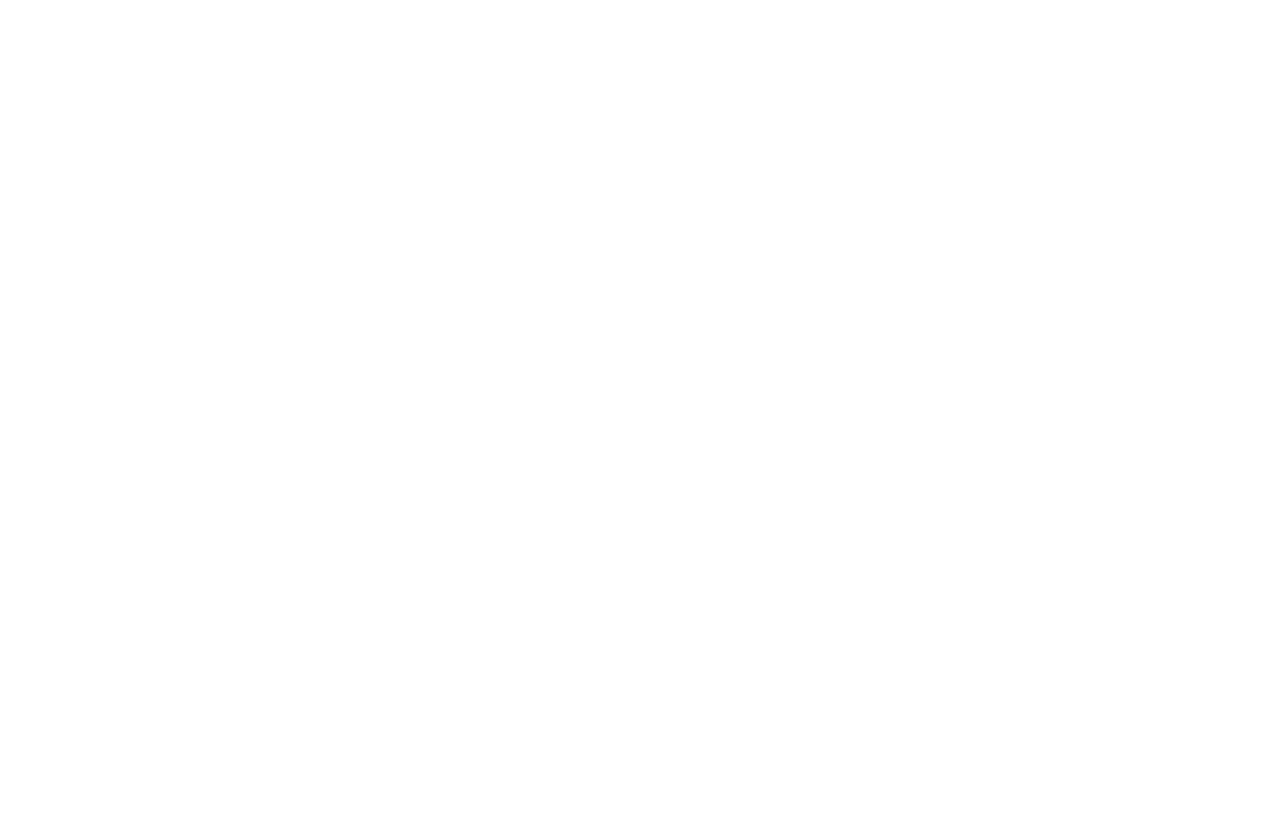
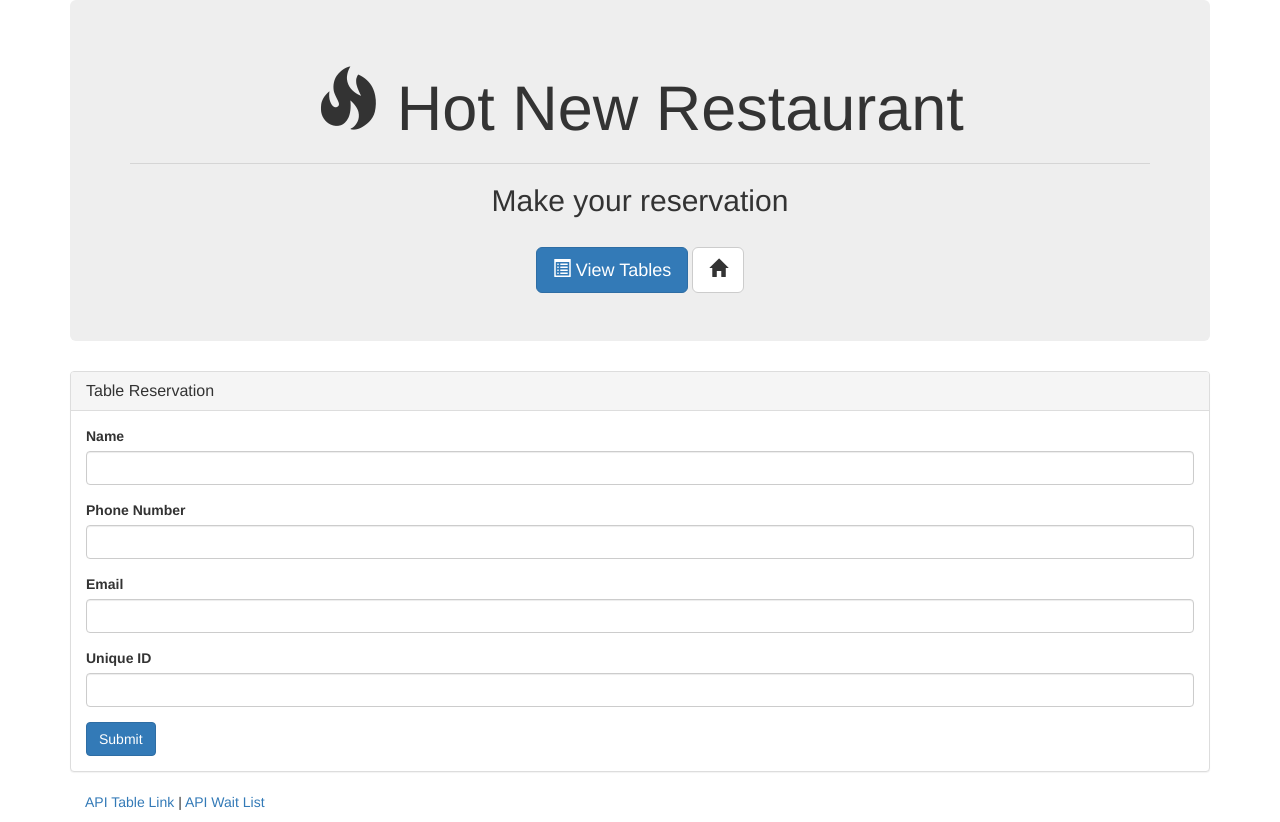
Before and after one commit to mytoehertz/reservationapp, a website: page reservation.html in a window 1280 px wide. Before the commit the page ends 800 px from the top, so only its background shows below. Drawn offline with nearby package versions, Linux system fonts and the light colour scheme.

Commit message:
Updated all html files with template

```diff
--- a/index.html
+++ b/index.html
@@ -2,9 +2,52 @@
 <html lang="en">
   <head>
     <meta charset="UTF-8" />
-    <meta name="viewport" content="width=device-width, initial-scale=1.0" />
-    <meta http-equiv="X-UA-Compatible" content="ie=edge" />
-    <title>index</title>
+    <title>Hot New Restaurant Home Page</title>
+
+    <!-- Latest compiled and minified CSS -->
+    <link
+      rel="stylesheet"
+      href="https://maxcdn.bootstrapcdn.com/bootstrap/3.3.6/css/bootstrap.min.css"
+      integrity="sha384-1q8mTJOASx8j1Au+a5WDVnPi2lkFfwwEAa8hDDdjZlpLegxhjVME1fgjWPGmkzs7"
+      crossorigin="anonymous"
+    />
   </head>
-  <body></body>
+
+  <body>
+    <div class="container">
+      <div class="jumbotron">
+        <h1 class="text-center">
+          <span class="glyphicon glyphicon-fire"></span> Hot New Restaurant
+        </h1>
+        <hr />
+        <h2 class="text-center">
+          We only have 5 tables! Book your seat before they all are gone!
+        </h2>
+        <br />
+
+        <div class="text-center">
+          <a href="/tables"
+            ><button type="button" class="btn btn-lg btn-primary">
+              <span class="glyphicon glyphicon-list-alt"></span> View Tables
+            </button></a
+          >
+          <a href="/reserve"
+            ><button type="button" class="btn btn-lg btn-danger">
+              <span class="glyphicon glyphicon-credit-card"></span> Make
+              Reservation
+            </button></a
+          >
+        </div>
+      </div>
+
+      <footer class="footer">
+        <div class="container">
+          <p>
+            <a href="/api/tables">API Table Link</a> |
+            <a href="/api/waitlist">API Wait List</a>
+          </p>
+        </div>
+      </footer>
+    </div>
+  </body>
 </html>
--- a/reservation.html
+++ b/reservation.html
@@ -0,0 +1,97 @@
+<!DOCTYPE html>
+<html lang="en">
+  <head>
+    <meta charset="UTF-8" />
+    <title>Hot New Restaurant Reservation Page</title>
+
+    <!-- Latest compiled and minified CSS & JS -->
+    <link
+      rel="stylesheet"
+      href="https://maxcdn.bootstrapcdn.com/bootstrap/3.3.6/css/bootstrap.min.css"
+      integrity="sha384-1q8mTJOASx8j1Au+a5WDVnPi2lkFfwwEAa8hDDdjZlpLegxhjVME1fgjWPGmkzs7"
+      crossorigin="anonymous"
+    />
+    <script src="https://code.jquery.com/jquery.js"></script>
+    <script
+      src="https://maxcdn.bootstrapcdn.com/bootstrap/3.3.6/js/bootstrap.min.js"
+      integrity="sha384-0mSbJDEHialfmuBBQP6A4Qrprq5OVfW37PRR3j5ELqxss1yVqOtnepnHVP9aJ7xS"
+      crossorigin="anonymous"
+    ></script>
+  </head>
+
+  <body>
+    <div class="container">
+      <div class="jumbotron">
+        <h1 class="text-center">
+          <span class="glyphicon glyphicon-fire"></span> Hot New Restaurant
+        </h1>
+        <hr />
+        <h2 class="text-center">Make your reservation</h2>
+        <br />
+
+        <div class="text-center">
+          <a href="/tables"
+            ><button type="button" class="btn btn-lg btn-primary">
+              <span class="glyphicon glyphicon-list-alt"></span> View Tables
+            </button></a
+          >
+          <a href="/"
+            ><button type="button" class="btn btn-lg btn-default">
+              <span class="glyphicon glyphicon-home"></span></button
+          ></a>
+        </div>
+      </div>
+
+      <div class="row">
+        <div class="col-lg-12">
+          <!-- Reservation Page -->
+          <div class="panel panel-default">
+            <div class="panel-heading">
+              <h4 class="panel-title">Table Reservation</h4>
+            </div>
+            <div class="panel-body">
+              <form role="form">
+                <div class="form-group">
+                  <label for="">Name</label>
+                  <input type="text" class="form-control" id="reserve_name" />
+                </div>
+
+                <div class="form-group">
+                  <label for="">Phone Number</label>
+                  <input type="text" class="form-control" id="reserve_phone" />
+                </div>
+
+                <div class="form-group">
+                  <label for="">Email</label>
+                  <input type="text" class="form-control" id="reserve_email" />
+                </div>
+
+                <div class="form-group">
+                  <label for="">Unique ID</label>
+                  <input
+                    type="text"
+                    class="form-control"
+                    id="reserve_uniqueID"
+                  />
+                </div>
+
+                <button type="submit" class="btn btn-primary submit">
+                  Submit
+                </button>
+              </form>
+            </div>
+          </div>
+        </div>
+      </div>
+
+      <footer class="footer">
+        <div class="container">
+          <p>
+            <a href="/api/tables">API Table Link</a> |
+            <a href="/api/waitlist">API Wait List</a>
+          </p>
+        </div>
+      </footer>
+    </div>
+  </body>
+</html>
```
Also changed, not shown: view.html (+77 -0 lines).
